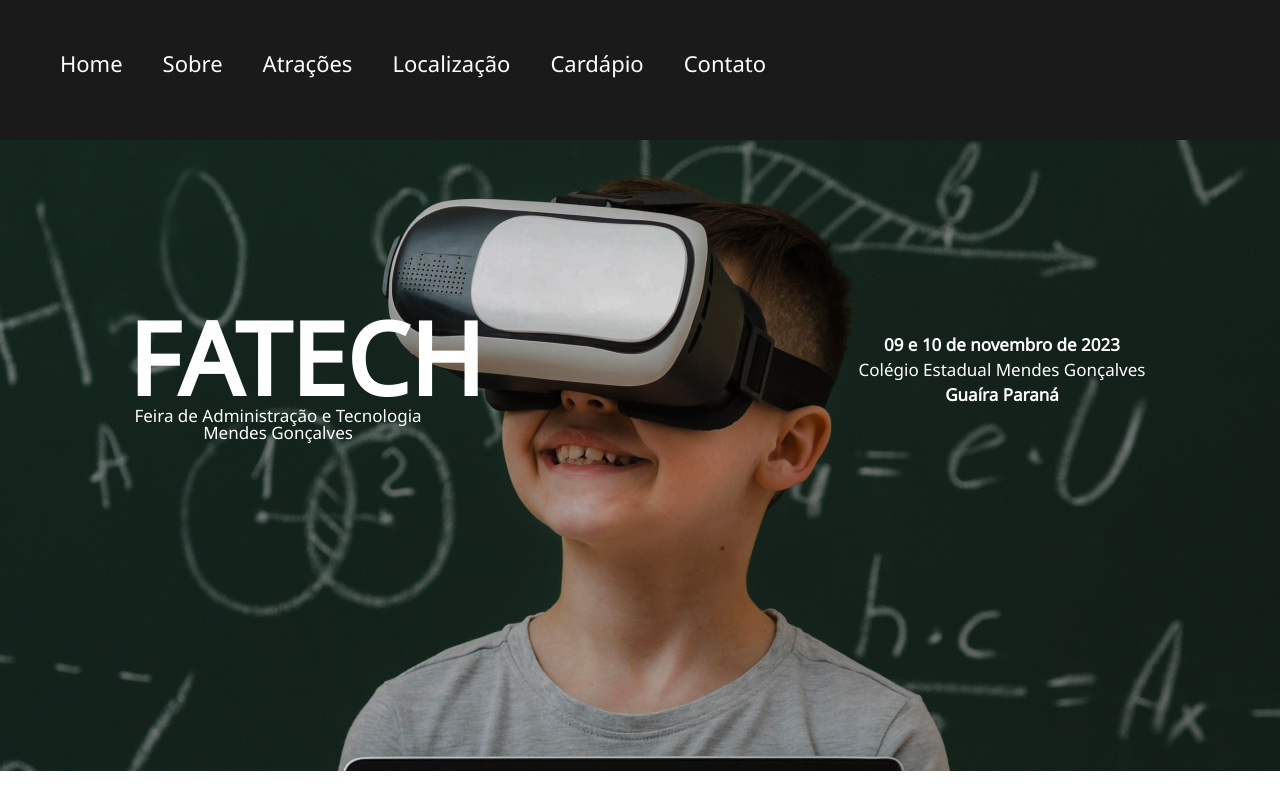
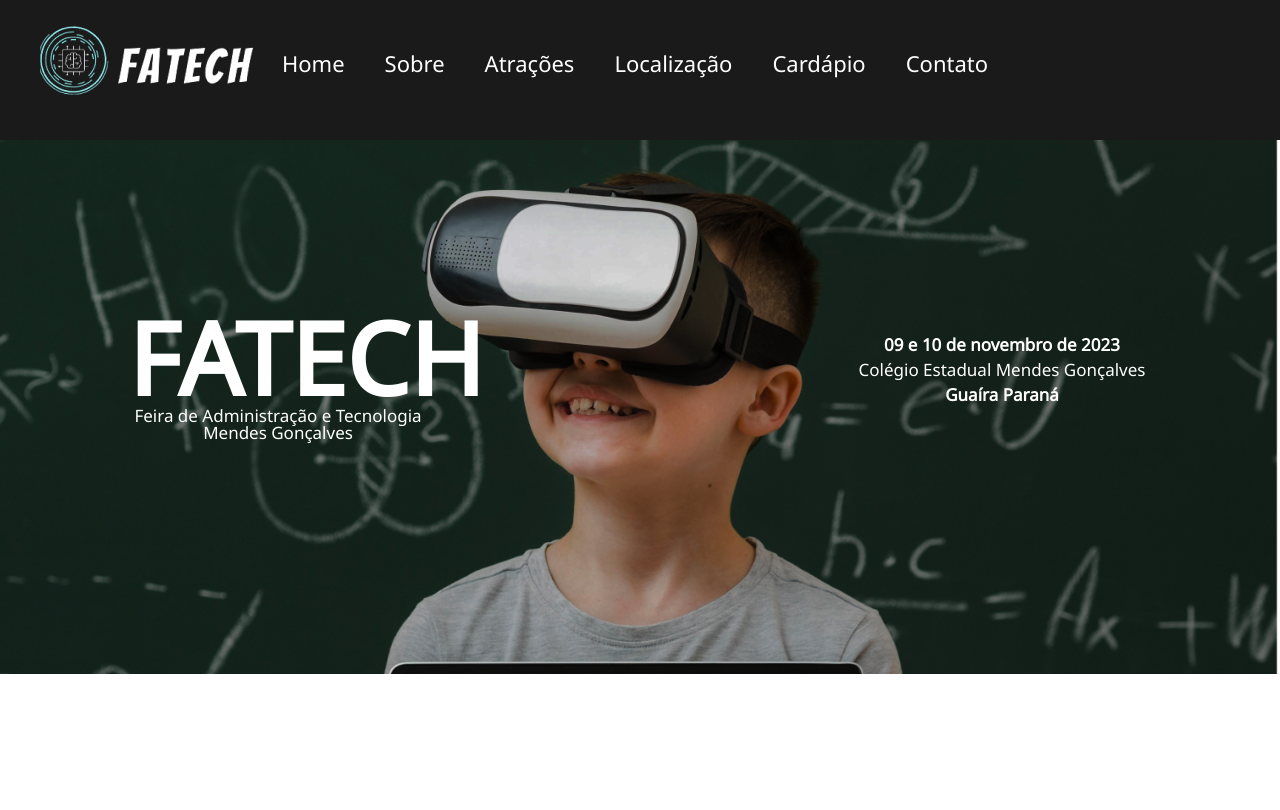
Before and after one commit to ReiSalan94/fatech-website-3, a plain HTML site: page index.html in a window 1280 px wide. Drawn offline with Linux system fonts and the light colour scheme.

Commit message:
Add files via upload

```diff
--- a/index.html
+++ b/index.html
@@ -15,7 +15,7 @@
     <header>
         <section>
             <div class="logo">
-                <img src="img/logotipo.png" alt="" srcset="">
+                <img src="img/fatech.png" alt="" srcset="">
             </div>
             <nav>
                 <ul>
@@ -47,6 +47,12 @@
             <div class="background"></div>
         </div>
     </div>
+    <div class="sobre">
+        <div class="img">
+            <img src="" alt="" srcset="">
+        </div>
+    </div>
+
 </body>
 
 </html>
--- a/style.css
+++ b/style.css
@@ -31,7 +31,7 @@ header nav ul li{
     width: 1200px;
  }
  header .logo img{
-    width: 110px;
+    margin-top: 10px;
  }
 header nav{
     padding-top: 22px;
@@ -46,6 +46,7 @@ header nav{
     background-repeat: no-repeat;
     z-index: -99;
     background-attachment: fixed;
+    background-size: contain;
 }
 .slider{
     position: relative;
```
Also changed, not shown: img/fatech.png (added), img/sobre.png (added).
